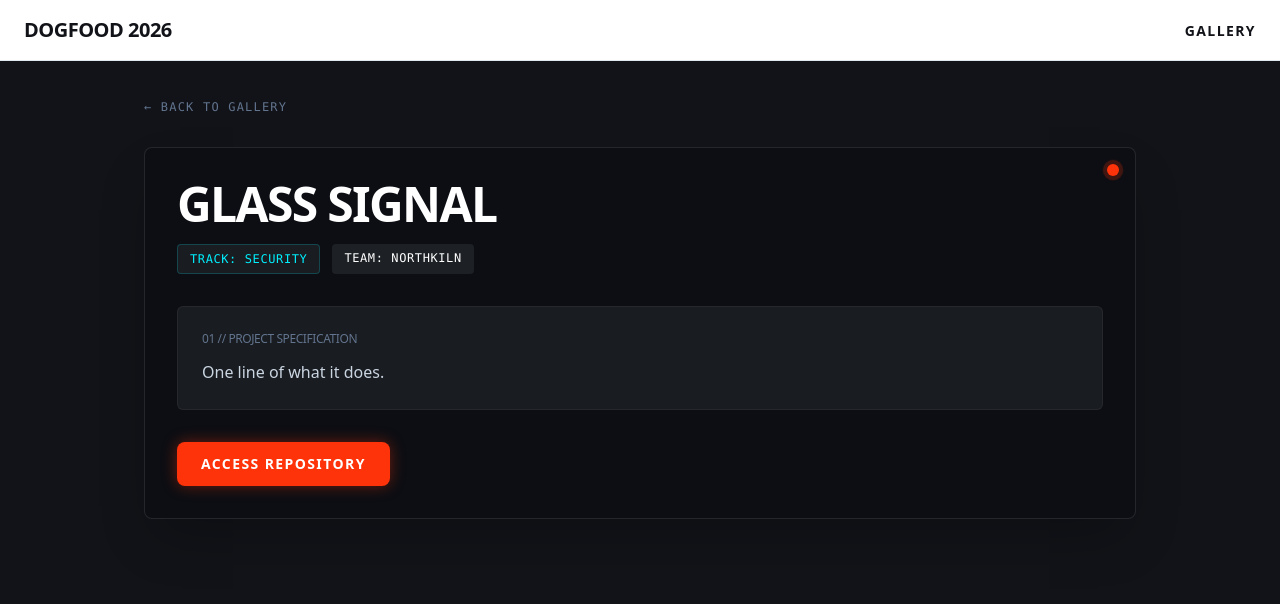
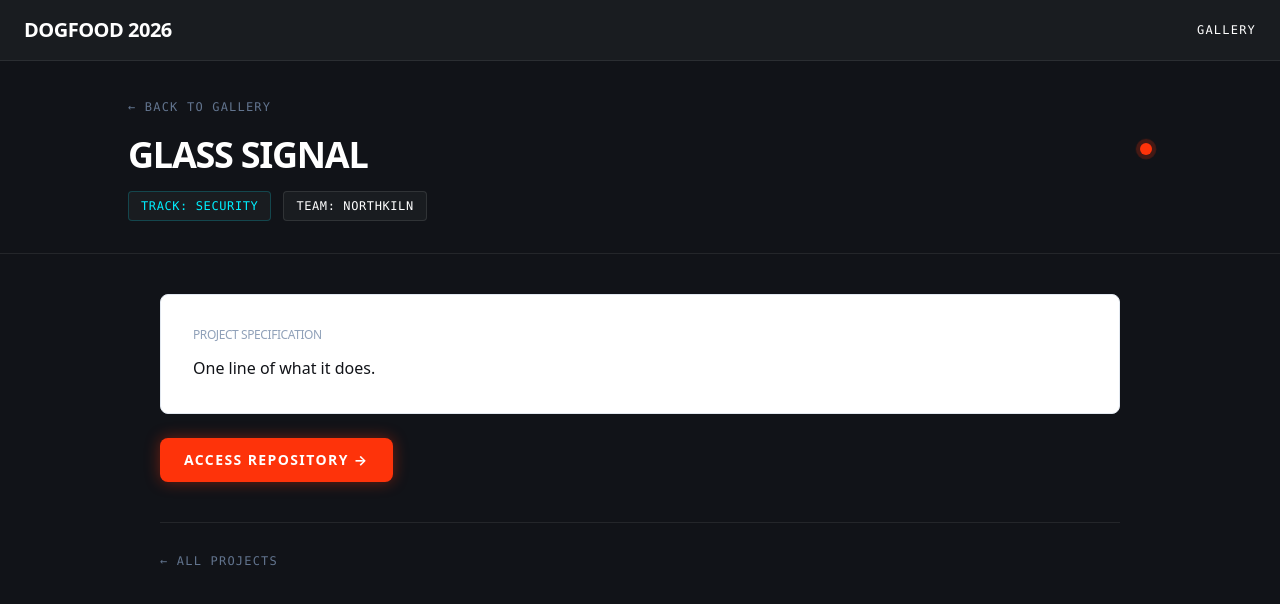
Before and after one commit to helplanes/dogfood-2026, a Next.js app: page /projects/prj_01 in a window 1280 px wide. Shown: the top 604 px of the page. Built offline with nearby package versions, Linux system fonts and the light colour scheme.

Commit message:
style(frontend): apply DESIGN-4-HYBRID to app shell, gallery, and project detail

```diff
--- a/src/app/(public)/projects/[id]/page.tsx
+++ b/src/app/(public)/projects/[id]/page.tsx
@@ -6,14 +6,14 @@ import { Button } from "@/components/ui/Button";
 
 export const dynamic = "force-dynamic";
 
-// Temporary function until Krish provides typed data fetcher
+// Temporary data fetcher — replace with Krish's typed getProjectById() from src/repo
 function getProjectById(id: string): PublicProject | null {
   const filePath = path.join(process.cwd(), "fixtures.json");
   const data = JSON.parse(fs.readFileSync(filePath, "utf-8"));
 
-  // Build lookup maps
   const trackMap: Record<string, string> = {};
   for (const t of data.tracks) trackMap[t.id] = t.name;
+
   const teamMap: Record<string, string> = {};
   for (const t of data.teams) teamMap[t.id] = t.name;
 
@@ -30,7 +30,11 @@ function getProjectById(id: string): PublicProject | null {
   };
 }
 
-export default async function ProjectDetailPage({ params }: { params: Promise<{ id: string }> }) {
+export default async function ProjectDetailPage({
+  params,
+}: {
+  params: Promise<{ id: string }>;
+}) {
   const resolvedParams = await params;
   const project = getProjectById(resolvedParams.id);
 
@@ -39,52 +43,86 @@ export default async function ProjectDetailPage({ params }: { params: Promise<{
   }
 
   return (
-    <main className="container mx-auto px-4 py-8 max-w-5xl">
-      <a href="/projects" className="text-slate-500 hover:text-white uppercase font-mono tracking-widest text-xs mb-8 inline-block transition-colors">
-        &larr; Back to Gallery
+    <div className="min-h-screen bg-[#111318]">
+      {/* Page hero — dark canvas breadcrumb + title per DESIGN-4-HYBRID §4 */}
+      <div className="bg-[#111318] border-b border-white/[0.08] py-8 px-4">
+        <div className="max-w-5xl mx-auto">
+          {/* Back link */}
+          <a
+            href="/projects"
+            className="inline-flex items-center gap-1 text-xs font-mono uppercase tracking-widest text-slate-500 hover:text-[#fe330a] transition-colors mb-5"
+          >
+            ← Back to Gallery
           </a>
 
-      <div className="bg-[#0c0e13] border border-white/10 rounded-lg p-8 shadow-2xl relative overflow-hidden">
-        {/* Decorative Telemetry Pulse */}
-        <div className="absolute top-4 right-4">
-          <div className="relative flex h-3 w-3">
-            <span className="animate-ping absolute inline-flex h-full w-full rounded-full bg-[#fe330a] opacity-75"></span>
-            <span className="relative inline-flex rounded-full h-3 w-3 bg-[#fe330a]"></span>
+          {/* Title + live status dot */}
+          <div className="flex items-start justify-between gap-4">
+            <h1
+              className="text-3xl md:text-4xl font-black uppercase tracking-tight text-white"
+              style={{ fontFamily: "Syne, Geist, system-ui, sans-serif" }}
+            >
+              {project.title}
+            </h1>
+            {/* Telemetry pulse — reserved for detail page per DESIGN-4-HYBRID §5 */}
+            <div className="relative flex h-3 w-3 mt-2 shrink-0">
+              <span className="animate-ping absolute inline-flex h-full w-full rounded-full bg-[#fe330a] opacity-75" />
+              <span className="relative inline-flex rounded-full h-3 w-3 bg-[#fe330a]" />
             </div>
           </div>
 
-        <h1 className="text-4xl md:text-5xl font-black uppercase tracking-tight text-white mb-4">
-          {project.title}
-        </h1>
-
-        <div className="flex flex-wrap gap-3 mb-8">
+          {/* Meta badges */}
+          <div className="flex flex-wrap gap-3 mt-4">
             {project.track && (
-            <span className="inline-block bg-[#191c20] text-[#00f0ff] text-xs font-mono px-3 py-1.5 rounded-sm uppercase tracking-wider border border-[#00f0ff]/20">
-              TRACK: {project.track}
+              <span className="inline-flex items-center gap-1 text-xs font-mono uppercase tracking-wider bg-[#191c20] border border-[#00f0ff]/20 text-[#00f0ff] px-3 py-1.5 rounded-sm">
+                Track: {project.track}
               </span>
             )}
             {project.teamName && (
-            <span className="inline-block bg-[#1d2024] text-white text-xs font-mono px-3 py-1.5 rounded-sm uppercase tracking-wider">
-              TEAM: {project.teamName}
+              <span className="inline-flex items-center gap-1 text-xs font-mono uppercase tracking-wider bg-[#191c20] border border-white/10 text-white px-3 py-1.5 rounded-sm">
+                Team: {project.teamName}
               </span>
             )}
           </div>
+        </div>
+      </div>
 
-        <div className="bg-[#191c20] rounded-md p-6 border border-white/5 mb-8">
-          <h3 className="text-xs font-mono text-slate-500 mb-3 uppercase tracking-widest">01 // PROJECT SPECIFICATION</h3>
-          <p className="text-slate-300 text-sm md:text-base leading-relaxed whitespace-pre-wrap">
+      {/* Main content — white card on dark world */}
+      <main className="max-w-5xl mx-auto px-4 sm:px-6 lg:px-8 py-10">
+        {/* Project summary card — white bg, clean border per DESIGN-4-HYBRID §3 */}
+        <div className="bg-white border border-[#e2e8f0] rounded-lg p-8 mb-6">
+          <h2 className="text-xs font-mono uppercase tracking-widest text-slate-400 mb-3">
+            Project Specification
+          </h2>
+          <p className="text-[#111318] text-sm md:text-base leading-relaxed whitespace-pre-wrap">
             {project.summary}
           </p>
         </div>
 
+        {/* Repo link */}
         {project.repoUrl && (
-          <a href={project.repoUrl} target="_blank" rel="noopener noreferrer">
+          <div className="flex items-center gap-4">
+            <a
+              href={project.repoUrl}
+              target="_blank"
+              rel="noopener noreferrer"
+            >
               <Button variant="primary" className="px-6 py-3 text-base">
-              Access Repository
+                Access Repository →
               </Button>
             </a>
+          </div>
         )}
+
+        {/* Divider + back */}
+        <div className="border-t border-white/[0.08] mt-10 pt-6">
+          <a
+            href="/projects"
+            className="text-xs font-mono uppercase tracking-widest text-slate-500 hover:text-[#fe330a] transition-colors"
+          >
+            ← All Projects
+          </a>
         </div>
       </main>
+    </div>
   );
 }
--- a/src/app/(public)/projects/page.tsx
+++ b/src/app/(public)/projects/page.tsx
@@ -6,16 +6,15 @@ import { GalleryCard } from "@/components/ui/GalleryCard";
 
 export const dynamic = "force-dynamic";
 
-// Temporary data fetcher mapping fixtures.json to PublicProject contract
+// Temporary data fetcher — maps fixtures.json to PublicProject contract
+// TODO: replace with Krish's typed getPublicProjects() from src/repo when available
 function getFixtureProjects(): PublicProject[] {
   const filePath = path.join(process.cwd(), "fixtures.json");
   const data = JSON.parse(fs.readFileSync(filePath, "utf-8"));
 
-  // Build a track ID -> name lookup map
   const trackMap: Record<string, string> = {};
   for (const t of data.tracks) trackMap[t.id] = t.name;
 
-  // Build a team ID -> name lookup map
   const teamMap: Record<string, string> = {};
   for (const t of data.teams) teamMap[t.id] = t.name;
 
@@ -33,18 +32,42 @@ export default function ProjectsPage() {
   const projects = getFixtureProjects();
 
   return (
-    <main className="container mx-auto px-4 py-8 max-w-7xl">
-      <h1 className="text-3xl md:text-4xl font-black uppercase tracking-tight mb-2">Projects Gallery</h1>
-      <p className="text-slate-400 font-mono text-xs uppercase tracking-widest mb-8">
-        {projects.length} submissions
+    <div className="min-h-screen bg-[#111318]">
+      {/* Page hero — dark canvas with Syne title + mono subtitle per DESIGN-4-HYBRID §4 */}
+      <div className="bg-[#111318] border-b border-white/[0.08] py-10 px-4">
+        <div className="max-w-7xl mx-auto">
+          <h1
+            className="text-3xl md:text-4xl font-black uppercase tracking-tight text-white"
+            style={{ fontFamily: "Syne, Geist, system-ui, sans-serif" }}
+          >
+            Projects Gallery
+          </h1>
+          <p className="text-[#64748b] font-mono text-xs uppercase tracking-widest mt-2">
+            {projects.length} submissions · DOGFOOD 2026
           </p>
+        </div>
+      </div>
+
+      {/* Gallery grid */}
+      <main className="max-w-7xl mx-auto px-4 sm:px-6 lg:px-8 py-10">
+        {projects.length === 0 ? (
+          <p className="text-slate-500 font-mono text-sm uppercase tracking-widest">
+            No projects found.
+          </p>
+        ) : (
           <div className="grid grid-cols-1 sm:grid-cols-2 lg:grid-cols-3 gap-6">
             {projects.map((project) => (
-          <Link key={project.id} href={`/projects/${project.id}`} className="block focus:outline-none focus-visible:ring-2 focus-visible:ring-[#fe330a] rounded-lg">
+              <Link
+                key={project.id}
+                href={`/projects/${project.id}`}
+                className="block focus:outline-none focus-visible:ring-2 focus-visible:ring-[#fe330a] rounded-lg"
+              >
                 <GalleryCard project={project} />
               </Link>
             ))}
           </div>
+        )}
       </main>
+    </div>
   );
 }
--- a/src/app/globals.css
+++ b/src/app/globals.css
@@ -1,6 +1,14 @@
 @import "tailwindcss";
 
 @theme {
+  /* === DESIGN-4-HYBRID: Obsidian Kinetic — Simplified Hybrid === */
+
+  /* Canvas (dark world) */
+  --color-background: #111318;
+  --color-surface-low: #191c20;
+  --color-border-dark: rgba(255, 255, 255, 0.08);
+
+  /* Legacy surface scale (kept for compatibility) */
   --color-surface: #111318;
   --color-surface-dim: #111318;
   --color-surface-bright: #37393e;
@@ -10,23 +18,31 @@
   --color-surface-container-high: #282a2f;
   --color-surface-container-highest: #33353a;
 
+  /* Cards (light — content lives here) */
+  --color-card: #ffffff;
+  --color-card-foreground: #111318;
+  --color-card-border: #e2e8f0;
+  --color-card-muted: #64748b;
+
+  /* Light surface helpers */
   --color-surface-light: #ffffff;
   --color-surface-light-muted: #f8f9fc;
   --color-surface-light-border: #e2e8f0;
 
+  /* Brand accent */
   --color-primary: #fe330a;
+  --color-primary-hover: #ff4d26;
   --color-primary-container: #ff4d26;
   --color-on-primary: #ffffff;
 
+  /* Semantic */
   --color-success: #22c55e;
   --color-warning: #f59e0b;
   --color-info: #00f0ff;
+  --color-error: #ba1a1a;
 
-  --color-background: #111318;
+  /* Foreground */
   --color-foreground: #f8f9fc;
-
-  --color-card: #ffffff;
-  --color-card-foreground: #111318;
   --color-border: #e2e8f0;
 }
 
--- a/src/app/layout.tsx
+++ b/src/app/layout.tsx
@@ -6,13 +6,27 @@ export const metadata = { title: "DOGFOOD Portal" };
 export default function RootLayout({ children }: { children: ReactNode }) {
   return (
     <html lang="en">
-      <body className="min-h-screen bg-background text-foreground flex flex-col">
-        <header className="border-b border-border py-4 px-6 bg-card text-card-foreground">
-          <div className="container mx-auto flex items-center justify-between">
-            <div className="text-xl font-bold uppercase tracking-tight">DOGFOOD 2026</div>
-            <nav className="space-x-4">
-              <a href="/projects" className="text-sm font-bold uppercase tracking-widest hover:text-[#fe330a] transition-colors">Gallery</a>
-              {/* Other nav items will go here */}
+      <body className="min-h-screen bg-[#111318] text-[#f8f9fc] flex flex-col">
+        {/* App Header — DESIGN-4-HYBRID §3: surface-low bg, border-dark divider */}
+        <header className="bg-[#191c20] border-b border-white/[0.08] py-4 px-6">
+          <div className="max-w-7xl mx-auto flex items-center justify-between">
+            {/* Logo: Syne bold uppercase */}
+            <a
+              href="/"
+              className="font-black uppercase tracking-tight text-xl text-white hover:text-[#fe330a] transition-colors"
+              style={{ fontFamily: "Syne, Geist, system-ui, sans-serif" }}
+            >
+              DOGFOOD 2026
+            </a>
+            {/* Nav: JetBrains Mono, small, uppercase, white → orange-red on hover */}
+            <nav className="flex items-center gap-6">
+              <a
+                href="/projects"
+                className="text-xs font-mono uppercase tracking-widest text-white hover:text-[#fe330a] transition-colors"
+              >
+                Gallery
+              </a>
+              {/* Future nav items: /dashboard, /judge, /organizer */}
             </nav>
           </div>
         </header>
```
Also changed, not shown: src/components/ui/GalleryCard.tsx (+31 -13 lines). Lines whose indentation alone changed are shown as unchanged.
